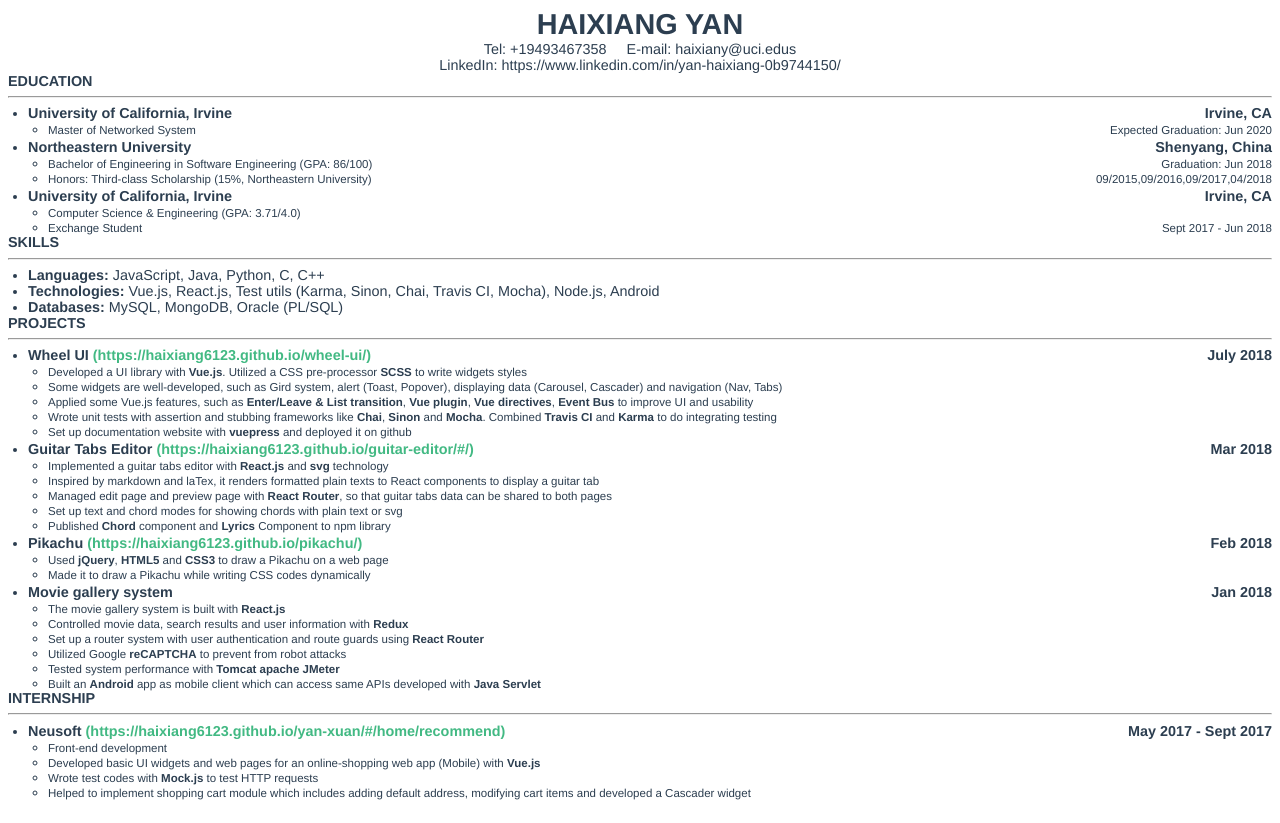
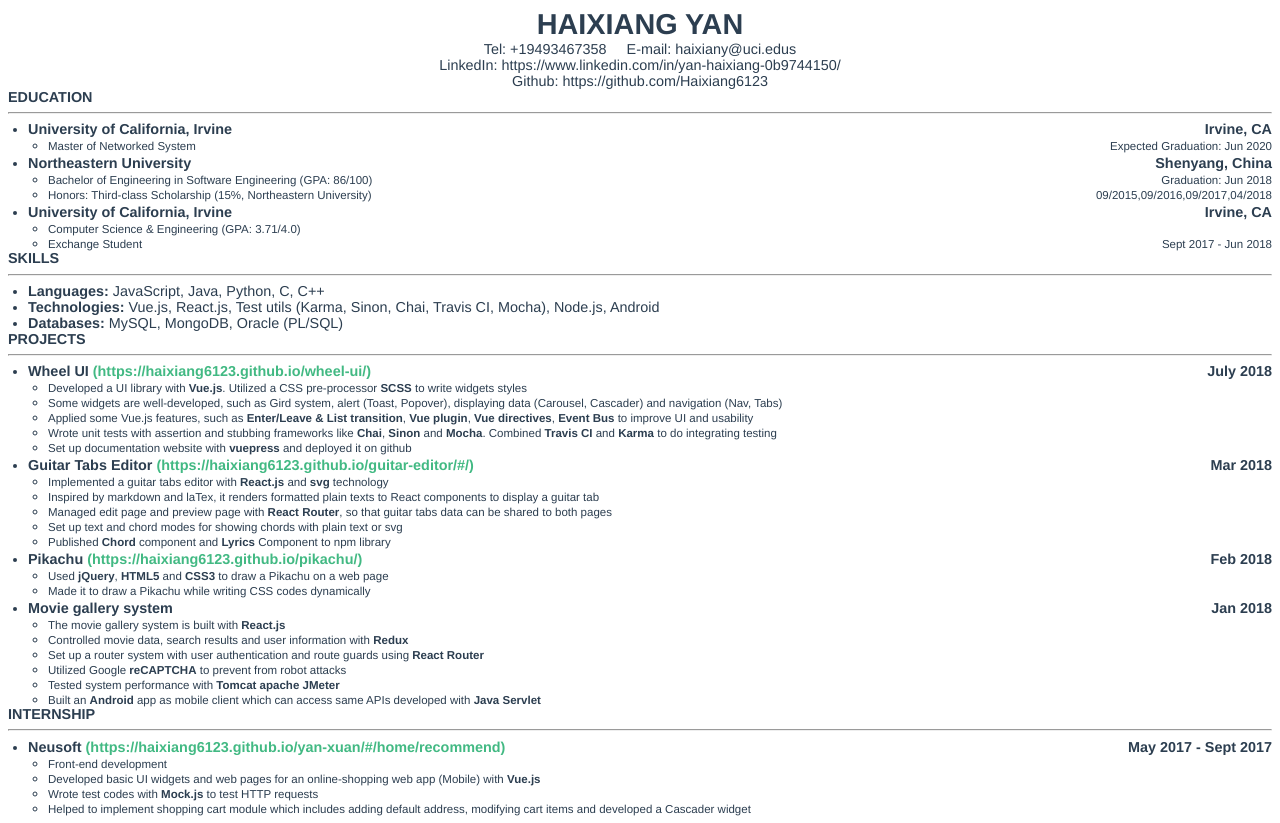
Before and after one commit to haixiangyan/resume, a Vue app: page / in a window 1280 px wide. Built offline with nearby package versions, Linux system fonts and the light colour scheme.

Commit message:
Update: github link

```diff
--- a/src/assets/info.js
+++ b/src/assets/info.js
@@ -3,6 +3,7 @@
     tel: '+19493467358',
     email: 'haixiany@uci.edus',
     linked: 'https://www.linkedin.com/in/yan-haixiang-0b9744150/',
+	github: 'https://github.com/Haixiang6123',
     edus: [
         {
             left: 'University of California, Irvine',
--- a/src/components/Home.vue
+++ b/src/components/Home.vue
@@ -9,6 +9,9 @@
             <p class="linkedin">
                 LinkedIn: {{linked}}
             </p>
+			<p class="github">
+				Github: {{github}}
+			</p>
         </div>
 
         <div class="edu">
@@ -45,7 +48,7 @@
     export default {
         name: 'Home',
         data() {
-            return info;
+            return info
         },
         components: {
             List,
```
